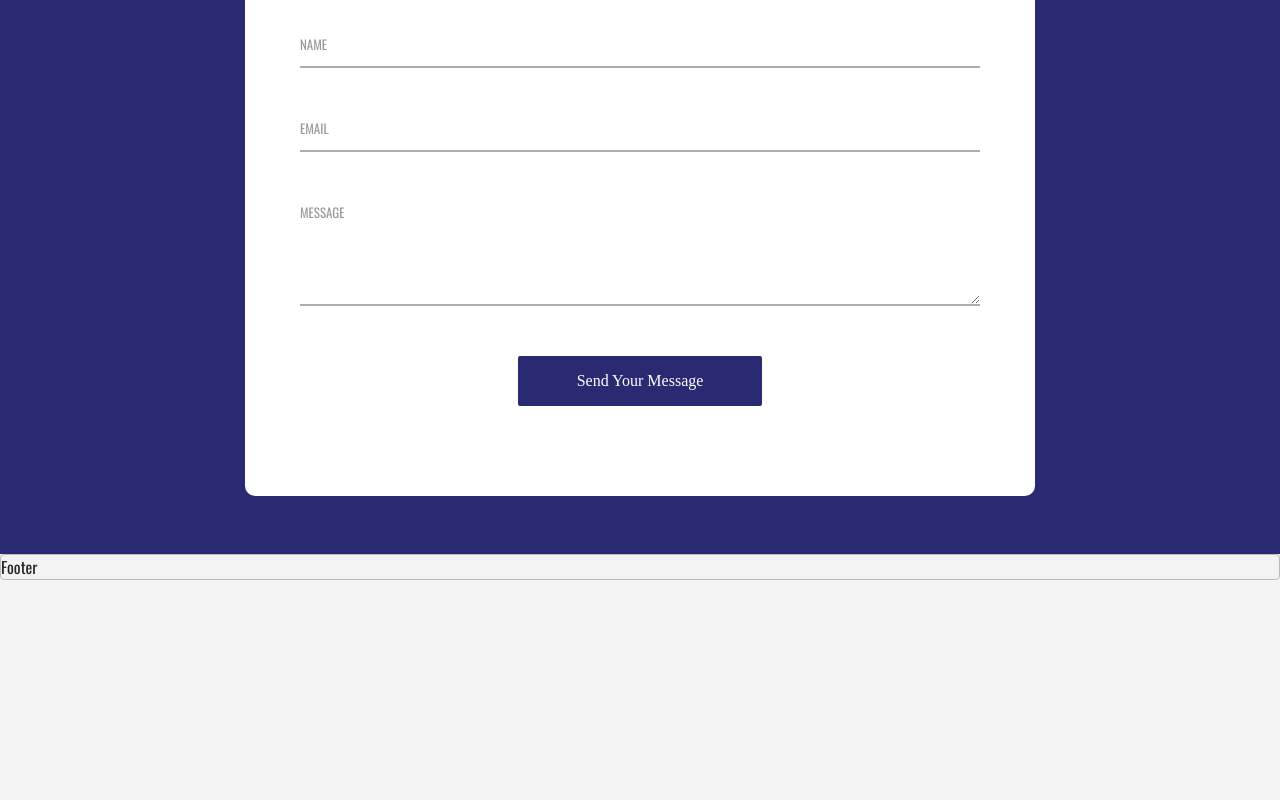
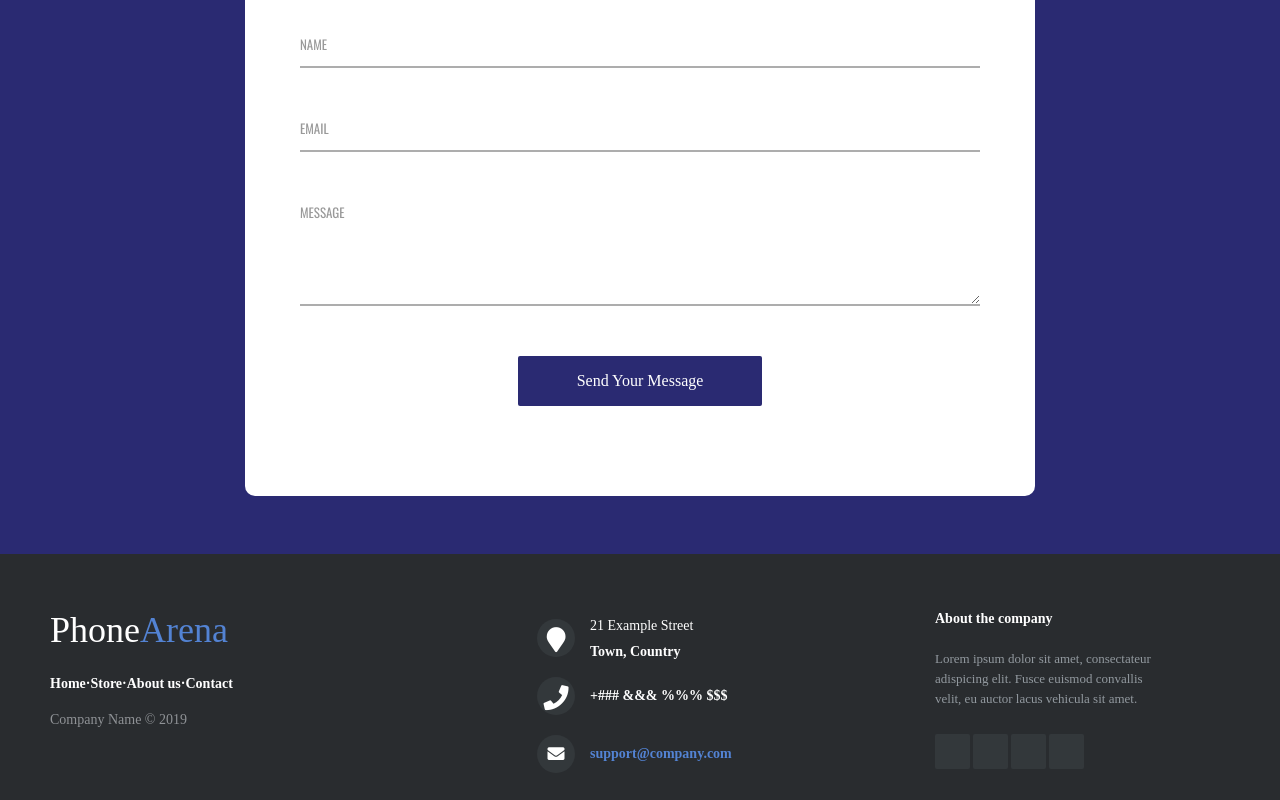
Before and after one commit to Dromediansk/web-store, a React (Create React App) app: page / in a window 1280 px wide. Shown: the part 1135-1935 px from the top of the page. Before the commit the page ends 1715 px from the top, so only its background shows below. Built offline with nearby package versions, Linux system fonts and the light colour scheme.

Commit message:
adding footer

```diff
--- a/public/index.html
+++ b/public/index.html
@@ -23,10 +23,18 @@
       Learn how to configure a non-root public URL by running `npm run build`.
     -->
     <!-- google fonts -->
-    <link href="https://fonts.googleapis.com/css?family=Oswald|Quicksand" rel="stylesheet">
+    <link
+      href="https://fonts.googleapis.com/css?family=Oswald|Quicksand"
+      rel="stylesheet"
+    />
 
     <!-- fontawesome -->
-    <link rel="stylesheet" href="https://use.fontawesome.com/releases/v5.7.0/css/all.css" integrity="sha384-lZN37f5QGtY3VHgisS14W3ExzMWZxybE1SJSEsQp9S+oqd12jhcu+A56Ebc1zFSJ" crossorigin="anonymous">
+    <link
+      rel="stylesheet"
+      href="https://use.fontawesome.com/releases/v5.8.1/css/all.css"
+      integrity="sha384-50oBUHEmvpQ+1lW4y57PTFmhCaXp0ML5d60M1M7uH2+nqUivzIebhndOJK28anvf"
+      crossorigin="anonymous"
+    />
     <title>Store</title>
   </head>
   <body>
--- /dev/null
+++ b/src/components/LandingPage/Footer/Footer.css
@@ -0,0 +1,163 @@
+.footer-distributed {
+  background-color: #292c2f;
+  box-shadow: 0 1px 1px 0 rgba(0, 0, 0, 0.12);
+  box-sizing: border-box;
+  width: 100%;
+  text-align: left;
+  font: bold 16px sans-serif;
+  padding: 55px 50px;
+}
+
+.footer-distributed .footer-left,
+.footer-distributed .footer-center,
+.footer-distributed .footer-right {
+  display: inline-block;
+  vertical-align: top;
+}
+
+/* Footer left */
+
+.footer-distributed .footer-left {
+  width: 40%;
+}
+
+/* The company logo */
+
+.footer-distributed h3 {
+  color: #ffffff;
+  font: normal 36px "Cookie", cursive;
+  margin: 0;
+}
+
+.footer-distributed h3 span {
+  color: #5383d3;
+}
+
+/* Footer links */
+
+.footer-distributed .footer-links {
+  color: #ffffff;
+  margin: 20px 0 12px;
+  padding: 0;
+}
+
+.footer-distributed .footer-links a {
+  display: inline-block;
+  line-height: 1.8;
+  text-decoration: none;
+  color: inherit;
+}
+
+.footer-distributed .footer-company-name {
+  color: #8f9296;
+  font-size: 14px;
+  font-weight: normal;
+  margin: 0;
+}
+
+/* Footer Center */
+
+.footer-distributed .footer-center {
+  width: 35%;
+}
+
+.footer-distributed .footer-center i {
+  background-color: #33383b;
+  color: #ffffff;
+  font-size: 25px;
+  width: 38px;
+  height: 38px;
+  border-radius: 50%;
+  text-align: center;
+  line-height: 42px;
+  margin: 10px 15px;
+  vertical-align: middle;
+}
+
+.footer-distributed .footer-center i.fa-envelope {
+  font-size: 17px;
+  line-height: 38px;
+}
+
+.footer-distributed .footer-center p {
+  display: inline-block;
+  color: #ffffff;
+  vertical-align: middle;
+  margin: 0;
+}
+
+.footer-distributed .footer-center p span {
+  display: block;
+  font-weight: normal;
+  font-size: 14px;
+  line-height: 2;
+}
+
+.footer-distributed .footer-center p a {
+  color: #5383d3;
+  text-decoration: none;
+}
+
+/* Footer Right */
+
+.footer-distributed .footer-right {
+  width: 20%;
+}
+
+.footer-distributed .footer-company-about {
+  line-height: 20px;
+  color: #92999f;
+  font-size: 13px;
+  font-weight: normal;
+  margin: 0;
+}
+
+.footer-distributed .footer-company-about span {
+  display: block;
+  color: #ffffff;
+  font-size: 14px;
+  font-weight: bold;
+  margin-bottom: 20px;
+}
+
+.footer-distributed .footer-icons {
+  margin-top: 25px;
+}
+
+.footer-distributed .footer-icons a {
+  display: inline-block;
+  width: 35px;
+  height: 35px;
+  cursor: pointer;
+  background-color: #33383b;
+  border-radius: 2px;
+
+  font-size: 20px;
+  color: #ffffff;
+  text-align: center;
+  line-height: 35px;
+
+  margin-right: 3px;
+  margin-bottom: 5px;
+}
+
+/* If you don't want the footer to be responsive, remove these media queries */
+
+@media (max-width: 880px) {
+  .footer-distributed {
+    font: bold 14px sans-serif;
+  }
+
+  .footer-distributed .footer-left,
+  .footer-distributed .footer-center,
+  .footer-distributed .footer-right {
+    display: block;
+    width: 100%;
+    margin-bottom: 40px;
+    text-align: center;
+  }
+
+  .footer-distributed .footer-center i {
+    margin-left: 0;
+  }
+}
--- /dev/null
+++ b/src/components/LandingPage/Footer/Footer.js
@@ -0,0 +1,65 @@
+import React from "react";
+import "./Footer.css";
+
+export default function Footer() {
+  return (
+    <footer className="footer-distributed">
+      <div className="footer-left">
+        <h3>
+          Phone<span>Arena</span>
+        </h3>
+
+        <p className="footer-links">
+          <a href="/">Home</a>·<a href="#">Store</a>·<a href="#">About us</a>·
+          <a href="#">Contact</a>
+        </p>
+
+        <p className="footer-company-name">Company Name &copy; 2019</p>
+      </div>
+
+      <div className="footer-center">
+        <div>
+          <i className="fa fa-map-marker" />
+          <p>
+            <span>21 Example Street</span> Town, Country
+          </p>
+        </div>
+
+        <div>
+          <i className="fa fa-phone" />
+          <p>+### &&& %%% $$$</p>
+        </div>
+
+        <div>
+          <i className="fa fa-envelope" />
+          <p>
+            <a href="mailto:support@company.com">support@company.com</a>
+          </p>
+        </div>
+      </div>
+
+      <div className="footer-right">
+        <p className="footer-company-about">
+          <span>About the company</span>
+          Lorem ipsum dolor sit amet, consectateur adispicing elit. Fusce
+          euismod convallis velit, eu auctor lacus vehicula sit amet.
+        </p>
+
+        <div className="footer-icons">
+          <a href="#">
+            <i className="fa fa-facebook" />
+          </a>
+          <a href="#">
+            <i className="fa fa-twitter" />
+          </a>
+          <a href="#">
+            <i className="fa fa-linkedin" />
+          </a>
+          <a href="#">
+            <i className="fa fa-github" />
+          </a>
+        </div>
+      </div>
+    </footer>
+  );
+}
--- a/src/components/LandingPage/LandingPage.js
+++ b/src/components/LandingPage/LandingPage.js
@@ -2,6 +2,7 @@ import React from "react";
 import { Link } from "react-router-dom";
 import "./LandingPage.css";
 import ContactForm from "./ContactForm/ContactForm";
+import Footer from "./Footer/Footer";
 
 export default function LandingPage() {
   return (
@@ -36,7 +37,7 @@ export default function LandingPage() {
         </div>
       </section>
       <ContactForm />
-      <footer className="zone yellow">Footer</footer>
+      <Footer />
     </React.Fragment>
   );
 }
```
